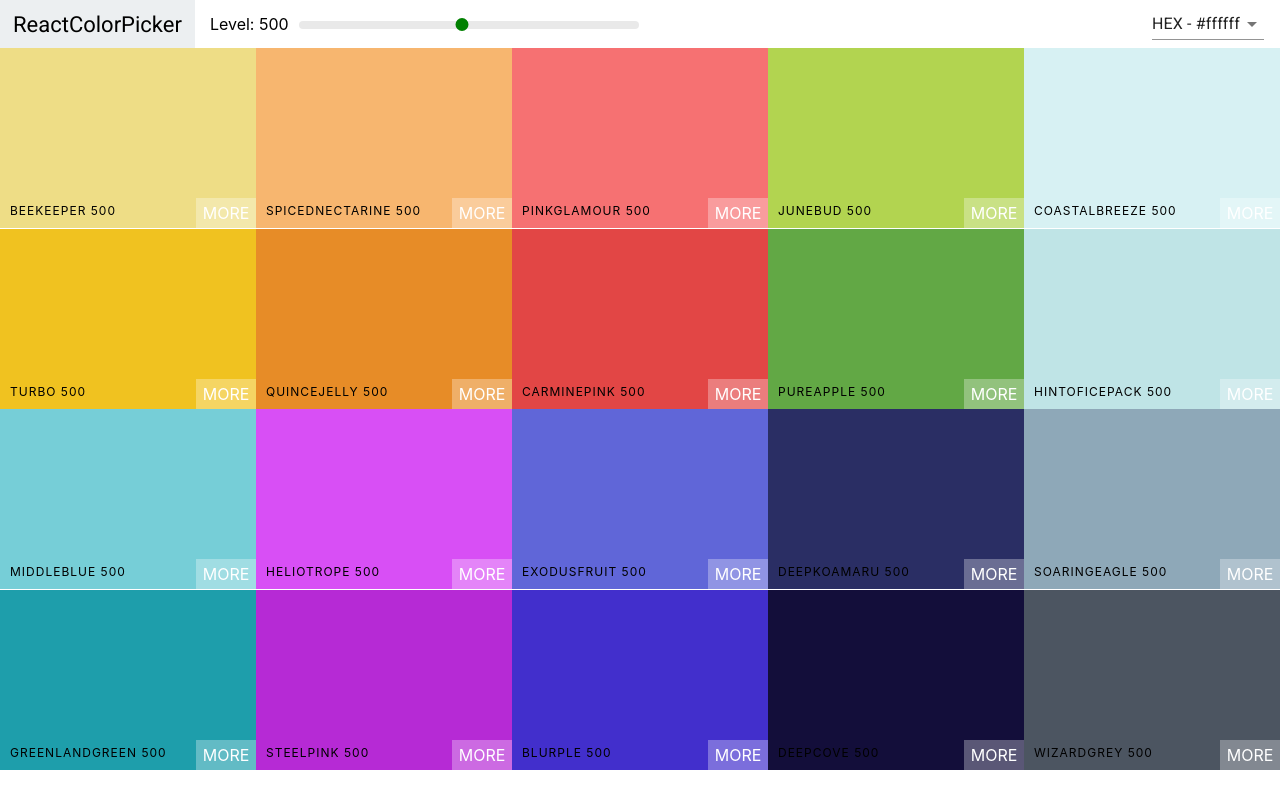
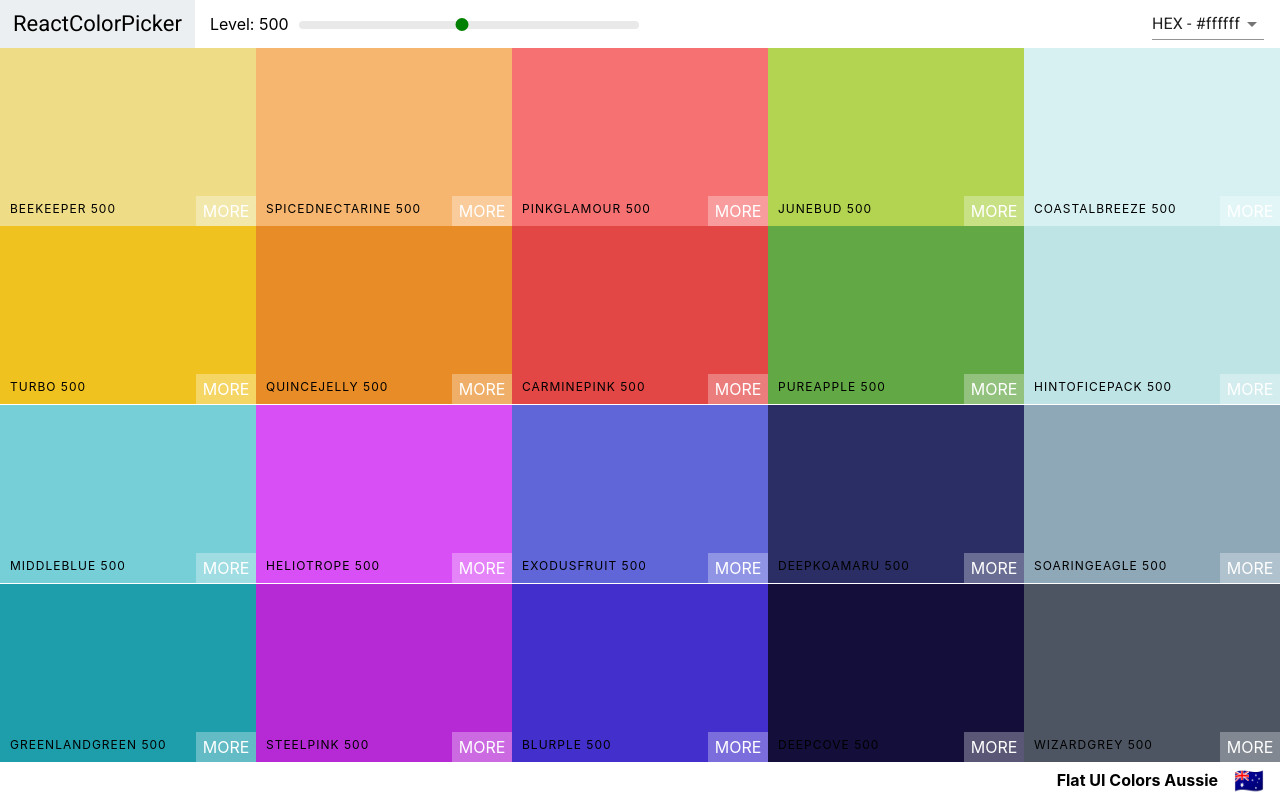
Before and after one commit to Paulg05/Color-Palette-App, a React (Create React App) app: page / in a window 1280 px wide. Built offline with nearby package versions, Linux system fonts and the light colour scheme.

Commit message:
added the palette footer feature

```diff
--- a/src/Palette.css
+++ b/src/Palette.css
@@ -1,7 +1,23 @@
 .Palette {
   height: 100vh;
+  display: flex;
+  flex-direction: column;
 }
 
 .Palette-colors {
   height: 90%;
 }
+
+.Palette-footer {
+  background-color: white;
+  height: 5vh;
+  display: flex;
+  justify-content: flex-end;
+  align-items: center;
+  font-weight: bold;
+}
+
+.emoji {
+  font-size: 1.5rem;
+  margin: 0 1rem;
+}
--- a/src/Palette.js
+++ b/src/Palette.js
@@ -22,10 +22,10 @@
   }
 
   render() {
-    const { colors } = this.props.palette;
+    const { colors, paletteName, emoji } = this.props.palette;
     const { level, format } = this.state;
     const colorBoxes = colors[level].map(color => (
-      <ColorBox background={color[format]} name={color.name} />
+      <ColorBox background={color[format]} name={color.name} key={color.id}/>
     ));
     return (
       <div className="Palette">
@@ -36,6 +36,10 @@
         />
 
         <div className="Palette-colors">{colorBoxes}</div>
+        <footer className="Palette-footer">
+          {paletteName}
+          <span className="emoji">{emoji}</span>
+        </footer>
       </div>
     );
   }
```
